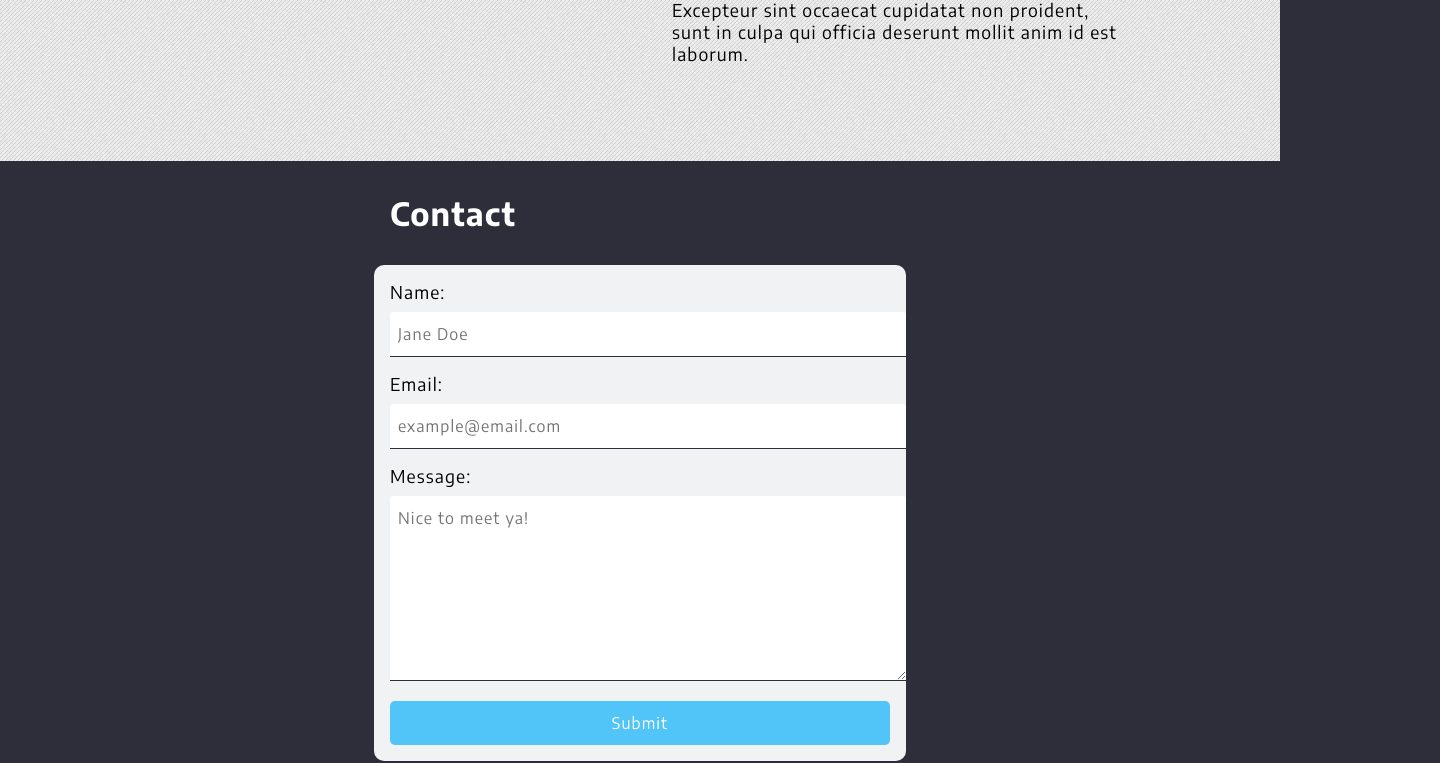
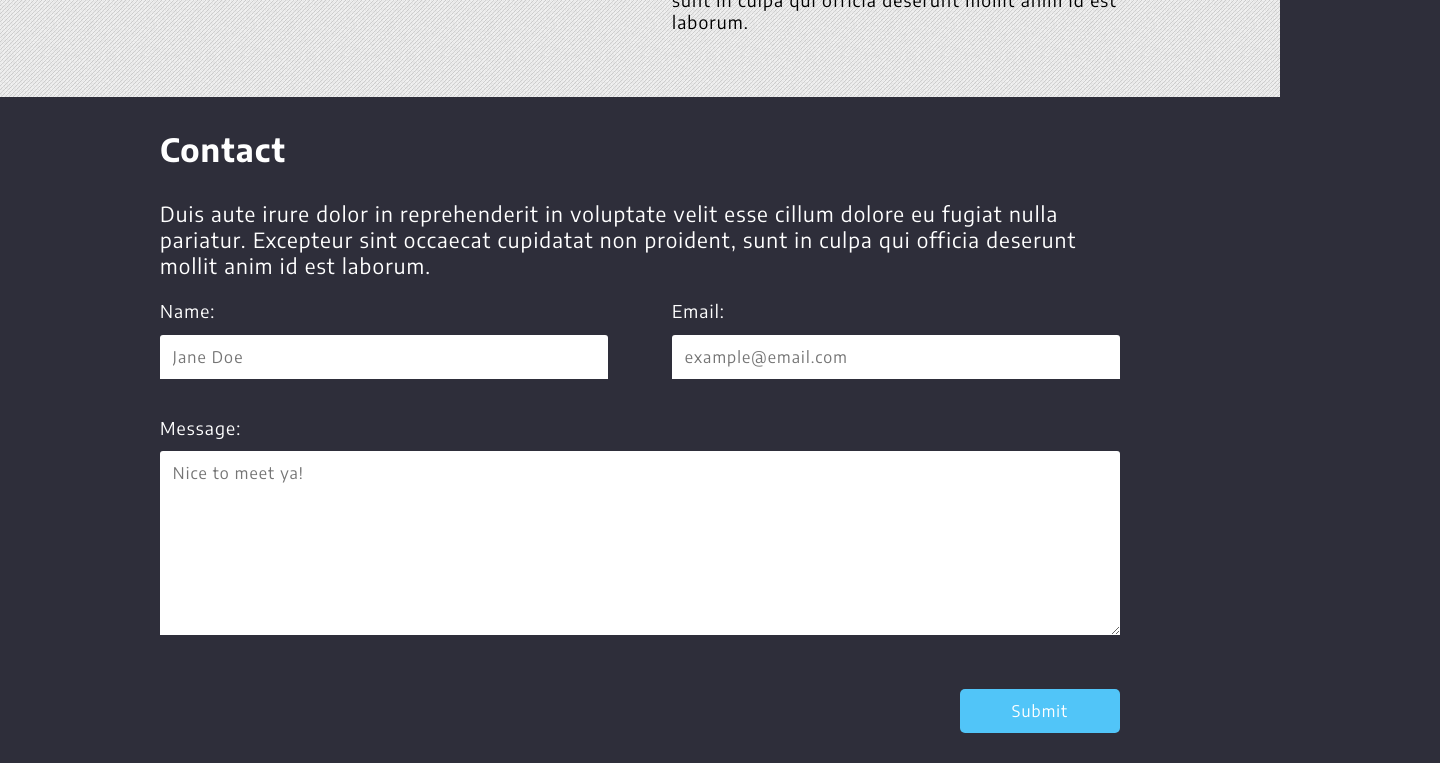
Before and after one commit to McKibbN/my-website, a React (Create React App) app: page / in a window 1280 px wide. Shown: the part 2060-2823 px from the top of the page, 1440 px wide, since content can reach past the window. Built offline with nearby package versions, Linux system fonts and the light colour scheme.

Commit message:
Getting Closer
Made most of the main page designed and mobile responsive. Still needs functionality, routing, and error handling.

```diff
--- a/src/App.css
+++ b/src/App.css
@@ -11,6 +11,7 @@ body, span, h1, h2, h3, h4, h5, h6, input, textarea {
   letter-spacing: 1.1px;
   margin: 0;
   padding: 0;
+  outline: none
 }
 
 h1 {
@@ -95,7 +96,7 @@ h4 {
   border-radius: 5px;
 }
 
-.App {
+.AppContainer {
   background-image: url(./Assets/diagonal-noise.png);
   margin-top: 10vh;
   min-height: 90vh;
@@ -139,9 +140,12 @@ h4 {
   padding-right: 1em
 }
 
-.profile,
+.profile {
+  height: 6vh
+}
+
 .menu {
-  height: 6vh
+  height: 4vh
 }
 
 .profile {
@@ -187,6 +191,67 @@ h4 {
 .tabContain h4:last-child:hover,
 .tabContain h4:last-child:focus {
   color: #F34213;
+}
+
+/* Drawer Contain */
+.backdrop {
+  position: fixed;
+  width: 100vw;
+  height: 100%;
+  top: 0;
+  z-index: 7;
+  background-color: #00000033;
+  animation: fade 0.4s cubic-bezier(.21,.07,.3,.97);
+}
+
+.drawerContain {
+  width: 60vw;
+  height: 100vh;
+  top: 0;
+  right: 0;
+  position: fixed;
+  z-index: 9;
+  display: flex;
+  flex-direction: column;
+  align-items: flex-end;
+  background: white;
+  box-shadow: -3px 0 10px #00000099;
+  animation: fadeRight 0.4s cubic-bezier(.21,.07,.3,.97);
+}
+
+.menuListMobile {
+  width: 60vw;
+  display: flex;
+  flex-direction: column;
+  align-items: flex-end;
+  animation-delay: .6s;
+  animation: fadeRight 0.75s cubic-bezier(.21,.07,.3,.97);
+}
+
+.mobileTab {
+  width: 55vw;
+  text-align: right;
+  padding: 2vh 5vw 2vh 0;
+}
+
+.mobileTab:hover,
+.mobileTab:focus {
+  color: #ffffff;
+  background-color: #51C5F8
+}
+
+.crossContain {
+  height: 10vh;
+  width: auto;
+  display: flex;
+  flex-direction: column;
+  justify-content: center;
+  align-items: center
+}
+
+.exitMenuIcon {
+  height: 4vh;
+  margin-right: 5vw
 }
 
 /* Splash Contain */
@@ -337,7 +402,7 @@ h4 {
 
 .arrowContain {
   position: absolute;
-  bottom: 3vh;
+  bottom: 4vh;
   width: 100%;
   display: flex;
   justify-content: center;
@@ -388,7 +453,7 @@ h4 {
     grid-column: 1;
     grid-row: 1;
     display: grid;
-    grid-template-columns: repeat(2, 1fr);
+    grid-template-columns: 35vw 35vw;
     grid-column-gap: 5vw;
     grid-template-rows: repeat(2, 1fr)
   }
@@ -408,6 +473,7 @@ h4 {
   }
 
   .splashSVGContain {
+    width: 35vw;
     grid-column: 2;
     grid-row-start: 1;
     grid-row-end: 3;
@@ -421,6 +487,7 @@ h4 {
   }
 
   .arrowContain {
+    width: auto;
     display: block;
     left: 12.5vw;
     bottom: 10vh;
@@ -665,20 +732,6 @@ h4 {
     flex-direction: column;
   }
 
-  @keyframes fadeRight {
-    0% {
-      opacity: 0
-    }
-    50% {
-      transform: translateX(5vw);
-      opacity: 0
-    }
-    100% {
-      transform: translateX(0);
-      opacity: 1
-    }
-  }
-
   .projectName {
     padding: 1em 1em 0 1em;
     align-self: flex-start;
@@ -746,7 +799,7 @@ h4 {
 @media screen and (min-width: 1024px) and (orientation: landscape){
 
   .skillListBackground {
-    padding: 4em 0;
+    padding: 2em 0;
     width: 75vw;
     max-width: none;
   }
@@ -792,78 +845,135 @@ h4 {
   flex-direction: column;
 }
 
-.contactTitle {
+.contactTitle, .contactDetails {
   color: #ffffff;
   padding-bottom: 1em;
 }
 
 .contactCard {
   align-self: center;
-  width: 100%;
-  padding: 1em;
-  border-radius: 10px;
-  background-color: #f1f2f3;
+  width: 90vw;
+  max-width: 500px;
+  border-radius: 5px;
   display: flex;
   flex-direction: column;
   align-items: center;
 }
 
 .inputContain {
-  width: inherit
+  width: 100%;
+  display: flex;
+  flex-direction: column;
 }
 
 .inputTitle {
-  margin-bottom: .5em
+  color: #ffffff;
+  margin-bottom: .7em
 }
 
 .input {
-  width: 100%;
+  width: auto;
   font-size: 1em;
-  padding: .75em .5em;
+  padding: .75em 2.25vw;
   margin-bottom: 1em;
   border-top-right-radius: 3px;
   border-top-left-radius: 3px;
   border: none;
-  border-bottom: 1px solid #2E2E3A;
+  border-bottom: 3px solid #2E2E3A;
   animation: borderBottomInactive .25s cubic-bezier(.21,.07,.3,.97)
 }
 
 @keyframes borderBottomInactive {
   0% {
-    border-bottom: 2px solid #51C5F8;
-    box-shadow: 0px -1px 7px #2E2E3A55;
+    border-bottom: 3px solid #51C5F8;
+    box-shadow: 0 0 7px #e2e2f3aa;
   }
   100% {
-    border-bottom: 1px solid #2E2E3A;
+    border-bottom: 3px solid #2E2E3A;
     box-shadow: none;
   }
 }
 
 .active {
-  border-bottom: 2px solid #51C5F8;
-  box-shadow: 0px -1px 7px #2E2E3A55;
+  border-bottom: 3px solid #51C5F8;
+  box-shadow: 0 0 7px #e2e2f3aa;
   animation: borderBottomActive .25s cubic-bezier(.21,.07,.3,.97)
 }
 
 @keyframes borderBottomActive {
   0% {
-    border-bottom: 1px solid #2E2E3A;
+    border-bottom: 3px solid #2E2E3A;
     box-shadow: none;
   }
   100% {
-    border-bottom: 2px solid #51C5F8;
-    box-shadow: 0px -1px 7px #2E2E3A55;
+    border-bottom: 3px solid #51C5F8;
+    box-shadow: 0 0 7px #e2e2f3aa;
   }
 }
 
 .messageInput {
   min-height: 20vh;
+  margin-bottom: 2em;
 }
 
 .contactSubmit {
   width: 100%;
   background-color: #51C5F8;
   font-size: 1em
+}
+
+.contactSubmit:hover,
+.contactSubmit:focus {
+  color: #000000;
+  background-color: #F34213;
+}
+
+@media screen and (min-width: 1024px) and (orientation: landscape){
+  .contactContain {
+    width: 75vw;
+    max-width: none;
+  }
+
+  .contactCard {
+    width: 75vw;
+    max-width: none;
+    display: grid;
+    grid-template-columns: repeat(2, 35vw);
+    grid-column-gap: 5vw;
+    grid-template-rows: 1fr 3fr auto;
+  }
+
+  .input {
+    width: 33vw;
+    padding: .75em 1vw
+  }
+
+  .nameInputContain {
+    grid-column: 1;
+    grid-row: 1
+  }
+
+  .emailInputContain {
+    grid-column: 2;
+    grid-row: 1
+  }
+
+  .messageInputContain {
+    grid-column-start: 1;
+    grid-column-end: 3;
+    grid-row: 2
+  }
+
+  .messageInput {
+    width: 73vw;
+  }
+
+  .contactSubmit {
+    width: 100%;
+    max-width: 160px;
+    grid-column: 2;
+    justify-self: right;
+  }
 }
 
 /* Footer */
@@ -876,7 +986,7 @@ h4 {
   width: inherit;
 }
 
-/* Shared Animations */
+/* Shared attributes */
 
 @keyframes fade {
   0% {
@@ -892,6 +1002,20 @@ h4 {
   }
 }
 
+@keyframes fadeRight {
+  0% {
+    opacity: 0
+  }
+  50% {
+    transform: translateX(5vw);
+    opacity: 0
+  }
+  100% {
+    transform: translateX(0);
+    opacity: 1
+  }
+}
+
 .fade {
   -webkit-transition: color .3s cubic-bezier(.21,.07,.3,.97), background-color .3s cubic-bezier(.21,.07,.3,.97); /* For Safari 3.1 to 6.0 */
   transition: color .3s cubic-bezier(.21,.07,.3,.97), background-color .3s cubic-bezier(.21,.07,.3,.97), width .3s cubic-bezier(.21,.07,.3,.97);
--- a/src/App.js
+++ b/src/App.js
@@ -5,6 +5,7 @@ import ProjectSelect from './Components/ProjectSelect.js'
 import SkillList from './Components/SkillList.js'
 import ContactForm from './Components/ContactForm.js'
 import Footer from './Components/Footer.js'
+import SideDrawer from './Components/SideDrawer.js'
 import './App.css';
 
 class App extends React.Component {
@@ -13,10 +14,12 @@ class App extends React.Component {
     this.state = {
       windowWidth: window.innerWidth,
       windowHeight: window.innerHeight,
-      scrollPos: 0
+      scrollPos: 0,
+      sideDrawerOpen: false
     }
     this.handleDimensionChange = this.handleDimensionChange.bind(this);
     this.handleScroll = this.handleScroll.bind(this);
+    this.drawerClickHandle = this.drawerClickHandle.bind(this);
   }
 
   componentDidMount() {
@@ -46,15 +49,30 @@ class App extends React.Component {
     });
   }
 
+  drawerClickHandle() {
+    this.setState(prevState => {
+      return {sideDrawerOpen: !prevState.sideDrawerOpen}
+    })
+  }
+
   render() {
     return (
-      <div className="App">
-        <Header width={this.state.windowWidth} />
-        <Splash width={this.state.windowWidth}/>
-        <ProjectSelect width={this.state.windowWidth} height={this.state.windowHeight} yPos={this.state.scrollPos}/>
-        <SkillList />
-        <ContactForm />
-        <Footer />
+      <div className='AppBackground'>
+        <div className='AppContainer'>
+          <Header width={this.state.windowWidth} drawerClickHandle={this.drawerClickHandle} />
+          <Splash width={this.state.windowWidth}/>
+          <ProjectSelect width={this.state.windowWidth} height={this.state.windowHeight} yPos={this.state.scrollPos}/>
+          <SkillList />
+          <ContactForm />
+          <Footer />
+        </div>
+        {
+          this.state.sideDrawerOpen
+          ?
+          <SideDrawer drawerClickHandle={this.drawerClickHandle}/>
+          :
+          null
+        }
       </div>
     );
   }
--- a/src/Components/ContactForm.js
+++ b/src/Components/ContactForm.js
@@ -38,8 +38,9 @@ class ContactForm extends React.Component {
       <div className="contactBackground">
         <div className="contactContain">
           <h1 className="contactTitle">Contact</h1>
+          <h3 className="contactDetails">Duis aute irure dolor in reprehenderit in voluptate velit esse cillum dolore eu fugiat nulla pariatur. Excepteur sint occaecat cupidatat non proident, sunt in culpa qui officia deserunt mollit anim id est laborum.</h3>
           <form className="contactCard">
-            <div className="inputContain">
+            <div className="inputContain nameInputContain">
               <h4 className="inputTitle">Name:</h4>
               <input
                 type="text"
@@ -48,10 +49,10 @@ class ContactForm extends React.Component {
                 onInput={this.handleFieldChange}
                 value={this.state.name}
                 placeholder="Jane Doe"
-                className={this.state.active === 'name' ? 'input active' : 'fade input'}
+                className={this.state.active === 'name' ? 'input active' : 'input'}
               />
             </div>
-            <div className="inputContain">
+            <div className="inputContain emailInputContain">
               <h4 className="inputTitle">Email:</h4>
               <input
                 type="text"
@@ -60,10 +61,10 @@ class ContactForm extends React.Component {
                 onFocus={this.handleActiveField}
                 onInput={this.handleFieldChange}
                 placeholder="example@email.com"
-                className={this.state.active === 'email' ? 'input active' : 'fade input'}
+                className={this.state.active === 'email' ? 'input active' : 'input'}
               />
             </div>
-            <div className="inputContain">
+            <div className="inputContain messageInputContain">
               <h4 className="inputTitle">Message:</h4>
               <textarea
                 value={this.state.message}
@@ -71,10 +72,10 @@ class ContactForm extends React.Component {
                 onFocus={this.handleActiveField}
                 onInput={this.handleFieldChange}
                 placeholder="Nice to meet ya!"
-                className={this.state.active === 'message' ? 'input messageInput active' : 'fade input messageInput'}
+                className={this.state.active === 'message' ? 'input messageInput active' : 'input messageInput'}
               />
             </div>
-            <input type="submit" value="Submit" className='button contactSubmit'/>
+            <input type="submit" value="Submit" className='fade button contactSubmit'/>
           </form>
         </div>
       </div>
--- a/src/Components/Header.js
+++ b/src/Components/Header.js
@@ -68,7 +68,7 @@ class Header extends React.Component {
           {
             this.state.mobile
             ?
-            <img className="menu" src={Menu} alt="menuIcon" />
+            <img onClick={this.props.drawerClickHandle} className="menu" src={Menu} alt="menuIcon" />
             :
             <div className="tabContain">
               <h4 className="fade">About</h4>
--- a/src/Components/ProjectSelect.js
+++ b/src/Components/ProjectSelect.js
@@ -60,6 +60,7 @@ class ProjectSelect extends React.Component {
 
   hoverCardDisplay = (e) => {
     const name = e.target.id
+
     this.setState({
       projectContent: name
     })
--- /dev/null
+++ b/src/Components/SideDrawer.js
@@ -0,0 +1,29 @@
+import React, { Component } from 'react'
+import { ReactComponent as Cross } from '../Assets/cross.svg';
+
+class SideDrawer extends React.Component {
+  constructor() {
+    super()
+    this.state = {}
+  }
+
+  render() {
+    return (
+      <div className='drawerBackground'>
+        <div className='drawerContain'>
+          <div className='crossContain'>
+            <Cross className='exitMenuIcon' onClick={this.props.drawerClickHandle} />
+          </div>
+          <div className='menuListMobile'>
+            <h2 className='mobileTab'>About</h2>
+            <h2 className='mobileTab'>Projects</h2>
+            <h2 className='mobileTab'>Contact</h2>
+          </div>
+        </div>
+        <div className='backdrop' onClick={this.props.drawerClickHandle}></div>
+      </div>
+    )
+  }
+}
+
+export default SideDrawer
--- a/src/Components/Splash.js
+++ b/src/Components/Splash.js
@@ -11,7 +11,6 @@ class Splash extends React.Component {
   constructor() {
     super()
     this.state = {
-      mobile: false
     }
   }
 
```
Also changed, not shown: src/Assets/cross.svg (added).
